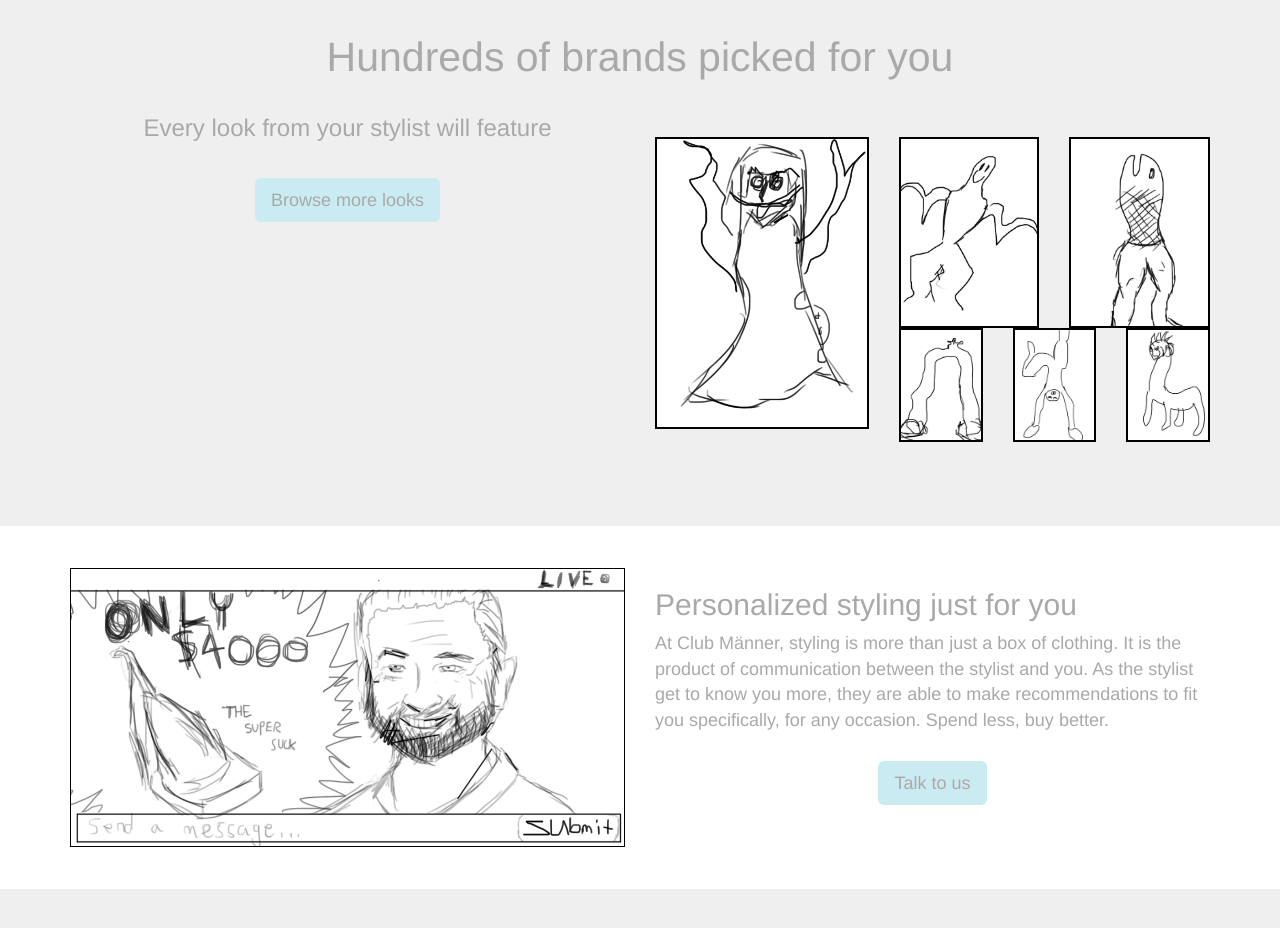
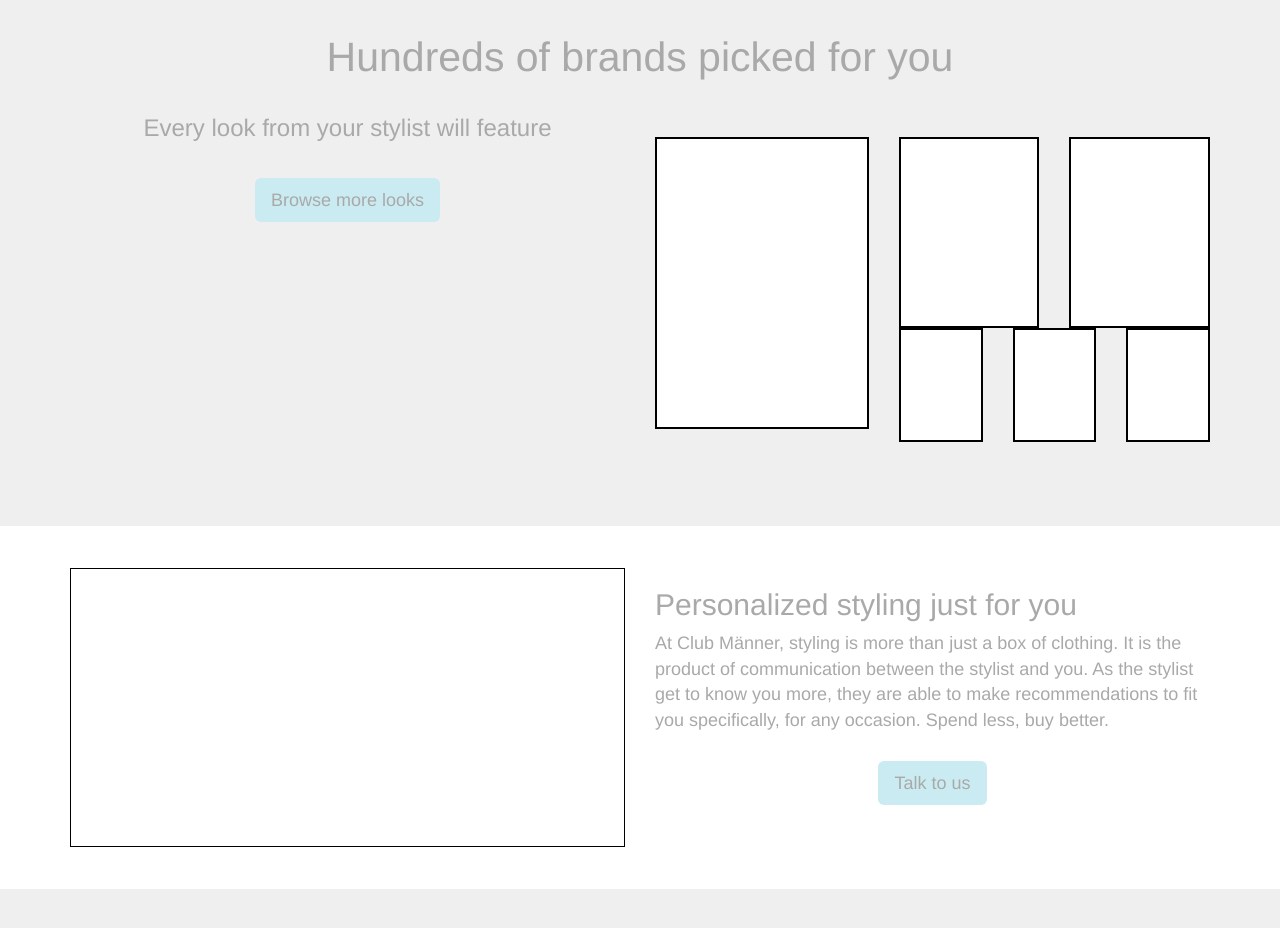
Before and after one commit to A-Au/ClubManner-frontend, a plain HTML site: page mock/mock.html in a window 1280 px wide. Shown: the part 1260-2188 px from the top of the page. Drawn offline with nearby package versions, Linux system fonts and the light colour scheme.

Commit message:
replaced placeholders with blank

```diff
--- a/mock/mock.html
+++ b/mock/mock.html
@@ -323,26 +323,26 @@
 				<div class="col-md-6 photo-gallery">
 					<div class="row">
 						<div class="col-xs-5">
-							<img style="max-width: 100%; border:2px solid black" src="clothes1.png"; />
+							<img style="max-width: 100%; border:2px solid black" src="blank_tall.png"; />
 						</div>
 						<div class="col-xs-7">
 							<div class="row">
 								<div class="col-xs-6">
-									<img style="max-width: 100%; border:2px solid black" src="clothes2.png"; />
+									<img style="max-width: 100%; border:2px solid black;" src="blank_tall.png"; />
 								</div>
 								<div class="col-xs-6">
-									<img style="max-width: 100%; border:2px solid black" src="clothes3.png"; />
+									<img style="max-width: 100%; border:2px solid black" src="blank_tall.png"; />
 								</div>
 							</div>
 							<div class="row">
 								<div class="col-xs-4">
-									<img style="max-width: 100%; border:2px solid black" src="clothes4.png"; />
+									<img style="max-width: 100%; border:2px solid black" src="blank_tall.png"; />
 								</div>
 								<div class="col-xs-4">
-									<img style="max-width: 100%; border:2px solid black" src="clothes5.png"; />
+									<img style="max-width: 100%; border:2px solid black" src="blank_tall.png"; />
 								</div>
 								<div class="col-xs-4">
-									<img style="max-width: 100%; border:2px solid black" src="clothes6.png"; />
+									<img style="max-width: 100%; border:2px solid black" src="blank_tall.png"; />
 								</div>
 							</div>
 						</div>
@@ -356,7 +356,7 @@
 		<div class="container">
 			<div class="row">
 				<div class="col-md-6">
-					<img style="max-width: 100%; border:1px solid black;" src="placeholder2.png" />
+					<img style="max-width: 100%; border:1px solid black;" src="blank_wide.png" />
 				</div>
 				<div class="col-md-6">
 					<h2>Personalized styling just for you</h2>
@@ -382,7 +382,7 @@
 					</ul>
 				</div>
 				<div class="col-md-8">
-					<img style="max-width: 100%; border:1px solid black;" src="placeholder3.png" />
+					<img style="max-width: 100%; border:1px solid black;" src="blank_wide.png" />
 				</div>
 			</div>
 		</div>
```
Also changed, not shown: mock/blank_tall.png (added), mock/blank_wide.png (added).
